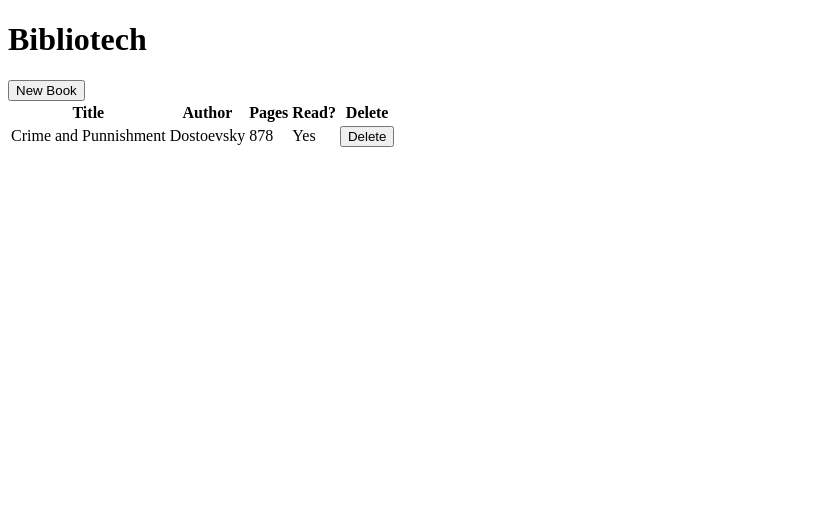
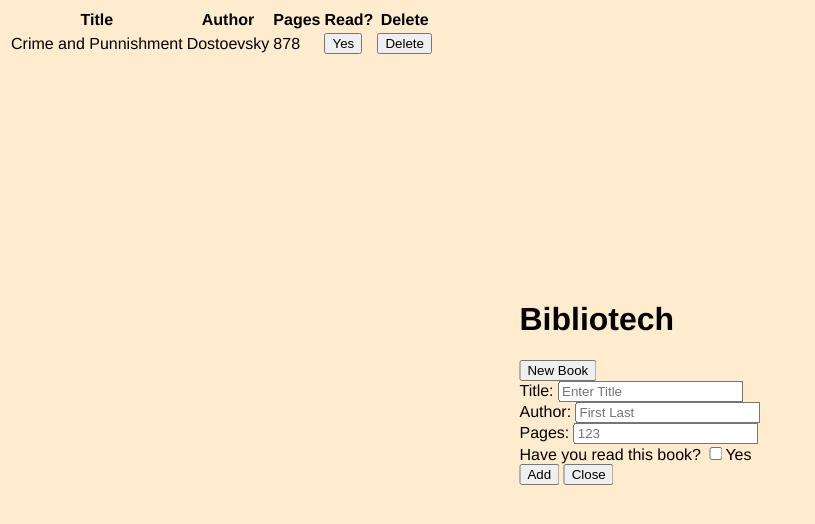
Before and after one commit to bunchley/Library, a plain HTML site: page index.html in a window 1280 px wide. Shown: the whole page, without its empty margins (0-815 px from the left). Drawn offline with Linux system fonts and the light colour scheme.

Commit message:
fixed delete button bug

```diff
--- a/index.html
+++ b/index.html
@@ -3,27 +3,16 @@
   <head>
     <meta charset="UTF-8" />
     <title>Ashley's Library</title>
+    <link rel="stylesheet" href="style/library.css">
   </head>
+
   <body>
-    <div><h1>Bibliotech</h1></div>
+
+    <div class='top-half'>
+      <h1>Bibliotech</h1>
       <button class="add-button">New Book</button>
-    <div class="library-container">
-      <table class="library-table">
-        <thead>
-          <tr>
-            <th>Title</th>
-            <th>Author</th>
-            <th>Pages</th>
-            <th>Read?</th>
-            <th>Delete</th>
-          </tr>
-        </thead>
-        <tbody class="library-books" id="table-body"></tbody>
-      </table>
-
-
       <div class="add-container" >
-      <form class ='add-form' style='display: none;'>
+        <form class ='add-form'>
           <div class='title input'>
               <label for='title'>Title: </label>
               <input type="text" data-name='title' placeholder='Enter Title'>
@@ -48,6 +37,29 @@
 
         </form>
       </div>
+    </div>
+
+
+    <div class='table-half'>
+    <div class="library-container">
+      <table class="library-table">
+        <thead>
+          <tr>
+            <th>Title</th>
+            <th>Author</th>
+            <th>Pages</th>
+            <th>Read?</th>
+            <th>Delete</th>
+          </tr>
+        </thead>
+        <tbody class="library-books" id="table-body"></tbody>
+      </table>
+      </div>
+    </div>
+  </div>
+
+
+
     <script src="script/Library.js"></script>
   </body>
 </html>
--- a/script/Library.js
+++ b/script/Library.js
@@ -21,7 +21,11 @@ function addBookToLibrary() {
   let author = document.querySelector("[data-name=author]").value;
   let pages = document.querySelector("[data-name=page]").value;
   let haveRead = document.querySelector("[data-name=read]").checked;
-  if (haveRead ? (haveRead = "Yes") : (haveRead = "No"))
+  if (
+    haveRead === true
+      ? (haveRead = "Already read")
+      : (haveRead = "Want to Read")
+  )
     if ((title === "") | (author === "") | (pages === "")) {
       //provide an error
       console.log(
@@ -57,28 +61,35 @@ closeButton.addEventListener("click", function(e) {
 
 //delete row button activation function
 libraryContainer.addEventListener("click", e => {
+  if (e.target.classList.contains("delete")) {
     e.preventDefault();
-    console.log('target infor', e.target.getAttribute('data-num'));
-    let buttonArrayPosition = e.target.getAttribute('data-num');
-    myLibrary.splice(myLibrary.indexOf(buttonArrayPosition), 1)
+    console.log("target infor", e.target.getAttribute("data-num"));
+    let buttonArrayPosition = e.target.getAttribute("data-num");
+    myLibrary.splice(myLibrary.indexOf(buttonArrayPosition), 1);
     console.log(myLibrary[buttonArrayPosition]);
     render();
-  });
-
+  } else if (e.target.classList.contains("read-status")) {
+    let buttonArrayPosition = e.target.getAttribute("data-num");
+    //myLibrary[buttonArrayPosition].haveRead   <______________________where you left off.
+  }
+});
 
 //display Library
 function render() {
   let tableElement = "<tbody>";
-  let i=0;
+  let i = 0;
   for (; i < myLibrary.length; i++) {
     tableElement += "<tr>";
     tableElement += "<td>" + myLibrary[i].title + "</td>";
     tableElement += "<td>" + myLibrary[i].author + "</td>";
     tableElement += "<td>" + myLibrary[i].pages + "</td>";
-    tableElement += "<td>" + myLibrary[i].haveRead + "</td>";
-    tableElement += "<td>" + `<button class='delete' data-num=${i}>Delete</button>` + "</td>";
+    tableElement +=
+      "<td>" +
+      `<button class='read-status' data-num=${i}>${myLibrary[i].haveRead}</button>` +
+      "</td>";
+    tableElement +=
+      "<td>" + `<button class='delete' data-num=${i}>Delete</button>` + "</td>";
     tableElement += "</tr>";
-
   }
   tableElement += "</tbody>";
   libraryContainer.innerHTML = tableElement;
--- a/style/library.css
+++ b/style/library.css
@@ -0,0 +1,27 @@
+body {
+  /* background: url(../images/abandonedbookroom.jpg) grey no-repeat; */
+  background-size: cover;
+  align-content: center;
+  background-color: blanchedalmond;
+  font-family: "Franklin Gothic Medium", "Arial Narrow", Arial, sans-serif;
+  font-size: 18;
+}
+
+.top-half {
+  position: absolute;
+  height: 15em;
+  margin: 0;
+  top: 50%;
+  left: 50%;
+  margin-right: -50%;
+  transform: translate(-50%, -50%);
+}
+
+h1 {
+  display: flexbox;
+  align-content: flex-start;
+}
+
+.table-half {
+  position: relative;
+}
```
Also changed, not shown: notes.js (added, +7 -0 lines), images/abandonedbookroom.jpg (added). Lines whose indentation alone changed are shown as unchanged.
